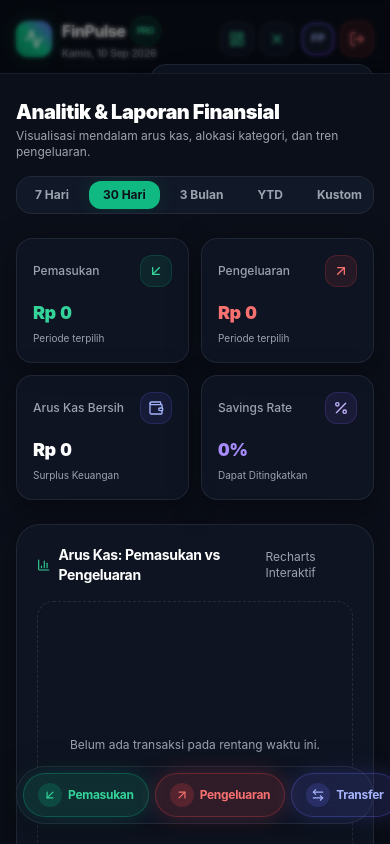
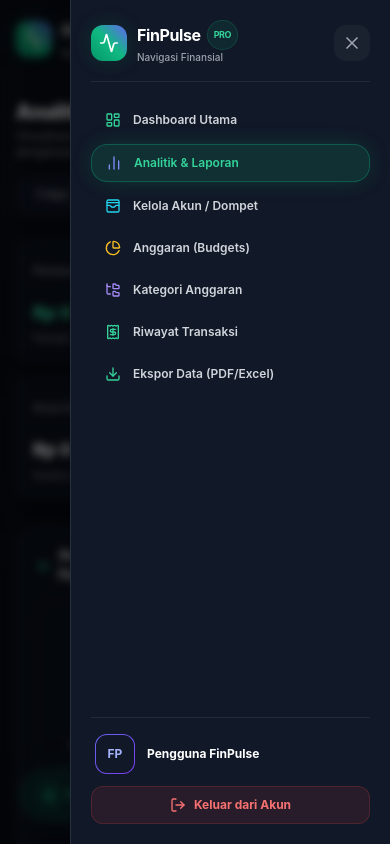
Before and after one commit to Marcel-mux/FInPulse-Project, a Next.js app: page /analytics in a window 390 px wide. Both pictures are taken after a click on the button "Buka Menu Navigasi". Shown: the top 844 px of the page. Built offline with nearby package versions, Linux system fonts and the light colour scheme; no server answers; the database is empty.

Commit message:
feat(mobile): add full mobile navigation drawer with backdrop portal and connect grid icon to dashboard

```diff
--- a/src/components/budget/BudgetSection.tsx
+++ b/src/components/budget/BudgetSection.tsx
@@ -35,7 +35,7 @@
   };
 
   return (
-    <section className="w-full flex flex-col gap-4">
+    <section id="budget-section" className="w-full flex flex-col gap-4">
       {/* Section Header */}
       <div className="flex items-center justify-between px-1">
         <div className="flex items-center gap-2">
--- a/src/components/dashboard/RecentActivityFeed.tsx
+++ b/src/components/dashboard/RecentActivityFeed.tsx
@@ -84,7 +84,7 @@
 
   if (transactions.length === 0) {
     return (
-      <section className="w-full flex flex-col gap-3">
+      <section id="recent-activity" className="w-full flex flex-col gap-3">
         <div className="flex items-center gap-2 px-1">
           <Clock className="w-4 h-4 text-emerald-400" />
           <h2 className="text-sm font-semibold tracking-wide text-white uppercase">
@@ -97,7 +97,7 @@
   }
 
   return (
-    <section className="w-full flex flex-col gap-3">
+    <section id="recent-activity" className="w-full flex flex-col gap-3">
       {/* Feed Header */}
       <div className="flex flex-col sm:flex-row sm:items-center justify-between gap-2.5 px-1">
         <div className="flex items-center gap-2">
--- a/src/components/layout/Header.tsx
+++ b/src/components/layout/Header.tsx
@@ -12,10 +12,13 @@
   LayoutDashboard,
   LogOut,
   Menu,
+  PieChart,
+  Receipt,
   WalletCards,
   X,
 } from "lucide-react";
 import { useState, useEffect } from "react";
+import { createPortal } from "react-dom";
 import { useSession, signOut } from "next-auth/react";
 import { useAppStore } from "@/store/useAppStore";
 
@@ -23,11 +26,15 @@
   const pathname = usePathname();
   const { data: session } = useSession();
   const [currentDate, setCurrentDate] = useState<string>("");
-  const [mobileMenuOpen, setMobileMenuOpen] = useState(false);
+  const [isMobileMenuOpen, setIsMobileMenuOpen] = useState(false);
+  const [mounted, setMounted] = useState(false);
+
   const {
     setManageAccountsOpen,
     setManageCategoriesOpen,
     setExportModalOpen,
+    openBudgetForm,
+    setTransactionModalOpen,
   } = useAppStore();
 
   const userInitials = session?.user?.name
@@ -40,6 +47,7 @@
     : "FP";
 
   useEffect(() => {
+    setMounted(true);
     const now = new Date();
     const formatted = now.toLocaleDateString("id-ID", {
       weekday: "long",
@@ -50,10 +58,23 @@
     setCurrentDate(formatted);
   }, []);
 
+  // Lock body scroll saat mobile drawer terbuka
+  useEffect(() => {
+    if (isMobileMenuOpen) {
+      document.body.style.overflow = "hidden";
+    } else {
+      document.body.style.overflow = "";
+    }
+    return () => {
+      document.body.style.overflow = "";
+    };
+  }, [isMobileMenuOpen]);
+
   const isAnalytics = pathname === "/analytics";
 
   return (
-    <header className="w-full flex items-center justify-between overflow-hidden border-b border-white/[0.06] bg-charcoal-950/80 backdrop-blur-md sticky top-0 z-40 px-4 sm:px-8 pt-4 pb-3">
+    <>
+      <header className="w-full flex items-center justify-between border-b border-white/[0.06] bg-charcoal-950/80 backdrop-blur-md sticky top-0 z-40 px-4 sm:px-8 pt-4 pb-3">
         {/* Brand & Greeting */}
         <div className="flex items-center gap-2.5 sm:gap-3 shrink-0">
           <Link href="/" className="flex items-center gap-2.5 sm:gap-3">
@@ -108,87 +129,30 @@
 
         {/* Navigation & Controls */}
         <div className="flex items-center gap-1.5 sm:gap-2.5">
-        {/* Mobile Analytics Icon link */}
+          {/* Mobile Grid / Dashboard Direct Link (Ikon 4 kotak kecil) */}
           <Link
-          href={isAnalytics ? "/" : "/analytics"}
-          className="sm:hidden p-2 rounded-xl bg-charcoal-900/80 border border-white/[0.08] text-gray-300 hover:text-white"
-          title={isAnalytics ? "Ke Dashboard" : "Ke Analitik"}
+            href="/"
+            className="sm:hidden p-2 rounded-xl bg-charcoal-900/80 hover:bg-charcoal-900 border border-white/[0.08] text-emerald-400 hover:text-emerald-300 transition-colors flex items-center justify-center cursor-pointer"
+            title="Ke Dashboard Utama"
+            aria-label="Dashboard Utama"
           >
-          {isAnalytics ? (
-            <LayoutDashboard className="w-4 h-4 text-emerald-400" />
-          ) : (
-            <BarChart2 className="w-4 h-4 text-emerald-400" />
-          )}
+            <LayoutDashboard className="w-4 h-4" />
           </Link>
 
-        {/* Mobile Dropdown Menu Button */}
-        <div className="sm:hidden">
+          {/* Mobile Hamburger Menu Toggle Button (☰) */}
           <button
             type="button"
-            onClick={() => setMobileMenuOpen(!mobileMenuOpen)}
-            className="p-2 rounded-xl bg-charcoal-900/80 border border-white/[0.08] text-gray-300 hover:text-white transition-colors cursor-pointer"
-            title="Menu Fitur"
-            aria-label="Menu Fitur"
+            onClick={() => setIsMobileMenuOpen(!isMobileMenuOpen)}
+            className="sm:hidden p-2 rounded-xl bg-charcoal-900/80 hover:bg-charcoal-900 border border-white/[0.08] text-gray-300 hover:text-white transition-colors cursor-pointer flex items-center justify-center"
+            title="Buka Menu Navigasi"
+            aria-label="Buka Menu Navigasi"
           >
-            {mobileMenuOpen ? (
+            {isMobileMenuOpen ? (
               <X className="w-4 h-4 text-emerald-400" />
             ) : (
               <Menu className="w-4 h-4 text-gray-300" />
             )}
           </button>
-
-          {/* Mobile Dropdown Popover */}
-          <AnimatePresence>
-            {mobileMenuOpen && (
-              <>
-                <div
-                  className="fixed inset-0 z-40 bg-black/40 backdrop-blur-xs"
-                  onClick={() => setMobileMenuOpen(false)}
-                />
-                <motion.div
-                  initial={{ opacity: 0, y: -8, scale: 0.95 }}
-                  animate={{ opacity: 1, y: 0, scale: 1 }}
-                  exit={{ opacity: 0, y: -8, scale: 0.95 }}
-                  transition={{ duration: 0.15 }}
-                  className="fixed right-4 top-16 z-50 w-56 p-2 rounded-2xl glass-card border border-white/15 shadow-2xl bg-charcoal-900/98 backdrop-blur-xl flex flex-col gap-1"
-                >
-                  <button
-                    onClick={() => {
-                      setMobileMenuOpen(false);
-                      setManageAccountsOpen(true);
-                    }}
-                    className="flex items-center gap-2.5 px-3 py-2.5 rounded-xl hover:bg-white/[0.06] text-xs font-semibold text-gray-200 hover:text-white transition-colors w-full text-left"
-                  >
-                    <WalletCards className="w-4 h-4 text-emerald-400 shrink-0" />
-                    <span>Kelola Akun & Dompet</span>
-                  </button>
-
-                  <button
-                    onClick={() => {
-                      setMobileMenuOpen(false);
-                      setManageCategoriesOpen(true);
-                    }}
-                    className="flex items-center gap-2.5 px-3 py-2.5 rounded-xl hover:bg-white/[0.06] text-xs font-semibold text-gray-200 hover:text-white transition-colors w-full text-left"
-                  >
-                    <FolderTree className="w-4 h-4 text-indigo-400 shrink-0" />
-                    <span>Kategori Anggaran</span>
-                  </button>
-
-                  <button
-                    onClick={() => {
-                      setMobileMenuOpen(false);
-                      setExportModalOpen(true);
-                    }}
-                    className="flex items-center gap-2.5 px-3 py-2.5 rounded-xl hover:bg-white/[0.06] text-xs font-semibold text-gray-200 hover:text-emerald-400 transition-colors w-full text-left"
-                  >
-                    <Download className="w-4 h-4 text-emerald-400 shrink-0" />
-                    <span>Ekspor Laporan (PDF/Excel)</span>
-                  </button>
-                </motion.div>
-              </>
-            )}
-          </AnimatePresence>
-        </div>
 
           {/* Manage Accounts Button (Desktop / Tablet) */}
           <motion.button
@@ -263,20 +227,224 @@
               </div>
             </div>
 
-          {/* Logout Button */}
+            {/* Logout Button (Desktop / Tablet) */}
             <motion.button
               whileHover={{ scale: 1.05 }}
               whileTap={{ scale: 0.95 }}
               onClick={() => signOut({ callbackUrl: "/login" })}
-            className="flex items-center gap-1.5 p-2 sm:px-3 sm:py-2 min-h-[36px] sm:min-h-[40px] rounded-xl bg-crimson-500/10 hover:bg-crimson-500/20 border border-crimson-500/20 hover:border-crimson-500/40 text-xs font-semibold text-crimson-400 hover:text-crimson-300 transition-all cursor-pointer"
+              className="hidden sm:flex items-center gap-1.5 p-2 sm:px-3 sm:py-2 min-h-[36px] sm:min-h-[40px] rounded-xl bg-crimson-500/10 hover:bg-crimson-500/20 border border-crimson-500/20 hover:border-crimson-500/40 text-xs font-semibold text-crimson-400 hover:text-crimson-300 transition-all cursor-pointer"
               title="Keluar dari akun (Logout)"
               aria-label="Keluar dari akun"
             >
               <LogOut className="w-4 h-4" />
-            <span className="hidden sm:inline">Keluar</span>
+              <span>Keluar</span>
             </motion.button>
           </div>
         </div>
       </header>
+
+      {/* Mobile Navigation Drawer Mounted to Body (Immune to Parent Clip / Stacking) */}
+      {mounted &&
+        createPortal(
+          <AnimatePresence>
+            {isMobileMenuOpen && (
+              <div className="fixed inset-0 z-50 flex justify-end">
+                {/* Backdrop Overlay with Blur */}
+                <motion.div
+                  initial={{ opacity: 0 }}
+                  animate={{ opacity: 1 }}
+                  exit={{ opacity: 0 }}
+                  transition={{ duration: 0.2 }}
+                  onClick={() => setIsMobileMenuOpen(false)}
+                  className="fixed inset-0 bg-black/60 backdrop-blur-sm z-50 cursor-pointer"
+                  aria-label="Tutup Menu"
+                />
+
+                {/* Mobile Drawer Panel (Slide-in from Right) */}
+                <motion.div
+                  initial={{ x: "100%" }}
+                  animate={{ x: 0 }}
+                  exit={{ x: "100%" }}
+                  transition={{ type: "spring", damping: 28, stiffness: 320 }}
+                  className="relative w-80 max-w-[85vw] h-full bg-charcoal-900 border-l border-white/10 z-50 p-5 sm:p-6 flex flex-col justify-between shadow-2xl overflow-y-auto"
+                >
+                  {/* Top Drawer Content */}
+                  <div>
+                    {/* Drawer Header */}
+                    <div className="flex items-center justify-between pb-4 border-b border-white/[0.08]">
+                      <div className="flex items-center gap-2.5">
+                        <div className="w-9 h-9 rounded-xl bg-gradient-to-tr from-emerald-600 via-emerald-500 to-indigo-500 flex items-center justify-center shadow-glow-emerald">
+                          <Activity className="w-5 h-5 text-white" />
+                        </div>
+                        <div>
+                          <h2 className="text-base font-bold text-white tracking-tight flex items-center gap-1.5">
+                            FinPulse
+                            <span className="text-[9px] px-1.5 py-0.5 rounded-full bg-emerald-500/10 text-emerald-400 font-bold border border-emerald-500/20">
+                              PRO
+                            </span>
+                          </h2>
+                          <p className="text-[10px] text-gray-400 font-medium">
+                            Navigasi Finansial
+                          </p>
+                        </div>
+                      </div>
+
+                      {/* Close Button (X) */}
+                      <button
+                        type="button"
+                        onClick={() => setIsMobileMenuOpen(false)}
+                        className="p-2 rounded-xl bg-white/[0.04] hover:bg-white/[0.08] text-gray-400 hover:text-white transition-colors cursor-pointer"
+                        aria-label="Tutup Menu"
+                      >
+                        <X className="w-5 h-5" />
+                      </button>
+                    </div>
+
+                    {/* Navigation Menu List */}
+                    <nav className="flex flex-col gap-1.5 mt-5">
+                      {/* Dashboard Utama */}
+                      <Link
+                        href="/"
+                        onClick={() => setIsMobileMenuOpen(false)}
+                        className={`flex items-center gap-3 px-3.5 py-2.5 rounded-2xl text-xs sm:text-sm font-semibold transition-all ${
+                          !isAnalytics
+                            ? "bg-emerald-500/15 text-emerald-400 border border-emerald-500/30 shadow-glow-emerald"
+                            : "text-gray-300 hover:bg-white/[0.05] hover:text-white"
+                        }`}
+                      >
+                        <LayoutDashboard className="w-4 h-4 text-emerald-400 shrink-0" />
+                        <span>Dashboard Utama</span>
+                      </Link>
+
+                      {/* Analitik & Laporan */}
+                      <Link
+                        href="/analytics"
+                        onClick={() => setIsMobileMenuOpen(false)}
+                        className={`flex items-center gap-3 px-3.5 py-2.5 rounded-2xl text-xs sm:text-sm font-semibold transition-all ${
+                          isAnalytics
+                            ? "bg-emerald-500/15 text-emerald-400 border border-emerald-500/30 shadow-glow-emerald"
+                            : "text-gray-300 hover:bg-white/[0.05] hover:text-white"
+                        }`}
+                      >
+                        <BarChart2 className="w-4 h-4 text-indigo-400 shrink-0" />
+                        <span>Analitik & Laporan</span>
+                      </Link>
+
+                      {/* Kelola Akun / Dompet */}
+                      <button
+                        type="button"
+                        onClick={() => {
+                          setIsMobileMenuOpen(false);
+                          setManageAccountsOpen(true);
+                        }}
+                        className="flex items-center gap-3 px-3.5 py-2.5 rounded-2xl text-xs sm:text-sm font-semibold text-gray-300 hover:bg-white/[0.05] hover:text-white transition-all w-full text-left cursor-pointer"
+                      >
+                        <WalletCards className="w-4 h-4 text-cyan-400 shrink-0" />
+                        <span>Kelola Akun / Dompet</span>
+                      </button>
+
+                      {/* Anggaran (Budgets) */}
+                      <button
+                        type="button"
+                        onClick={() => {
+                          setIsMobileMenuOpen(false);
+                          if (pathname === "/") {
+                            document
+                              .getElementById("budget-section")
+                              ?.scrollIntoView({ behavior: "smooth" });
+                          } else {
+                            openBudgetForm(null);
+                          }
+                        }}
+                        className="flex items-center gap-3 px-3.5 py-2.5 rounded-2xl text-xs sm:text-sm font-semibold text-gray-300 hover:bg-white/[0.05] hover:text-white transition-all w-full text-left cursor-pointer"
+                      >
+                        <PieChart className="w-4 h-4 text-amber-400 shrink-0" />
+                        <span>Anggaran (Budgets)</span>
+                      </button>
+
+                      {/* Kategori Anggaran */}
+                      <button
+                        type="button"
+                        onClick={() => {
+                          setIsMobileMenuOpen(false);
+                          setManageCategoriesOpen(true);
+                        }}
+                        className="flex items-center gap-3 px-3.5 py-2.5 rounded-2xl text-xs sm:text-sm font-semibold text-gray-300 hover:bg-white/[0.05] hover:text-white transition-all w-full text-left cursor-pointer"
+                      >
+                        <FolderTree className="w-4 h-4 text-violet-400 shrink-0" />
+                        <span>Kategori Anggaran</span>
+                      </button>
+
+                      {/* Riwayat Transaksi */}
+                      <button
+                        type="button"
+                        onClick={() => {
+                          setIsMobileMenuOpen(false);
+                          if (pathname === "/") {
+                            document
+                              .getElementById("recent-activity")
+                              ?.scrollIntoView({ behavior: "smooth" });
+                          } else {
+                            setTransactionModalOpen(true, "expense");
+                          }
+                        }}
+                        className="flex items-center gap-3 px-3.5 py-2.5 rounded-2xl text-xs sm:text-sm font-semibold text-gray-300 hover:bg-white/[0.05] hover:text-white transition-all w-full text-left cursor-pointer"
+                      >
+                        <Receipt className="w-4 h-4 text-emerald-400 shrink-0" />
+                        <span>Riwayat Transaksi</span>
+                      </button>
+
+                      {/* Ekspor Laporan */}
+                      <button
+                        type="button"
+                        onClick={() => {
+                          setIsMobileMenuOpen(false);
+                          setExportModalOpen(true);
+                        }}
+                        className="flex items-center gap-3 px-3.5 py-2.5 rounded-2xl text-xs sm:text-sm font-semibold text-gray-300 hover:bg-white/[0.05] hover:text-emerald-400 transition-all w-full text-left cursor-pointer"
+                      >
+                        <Download className="w-4 h-4 text-emerald-400 shrink-0" />
+                        <span>Ekspor Data (PDF/Excel)</span>
+                      </button>
+                    </nav>
+                  </div>
+
+                  {/* Drawer Footer: User Profile & Logout Button */}
+                  <div className="pt-4 border-t border-white/[0.08] flex flex-col gap-3">
+                    <div className="flex items-center gap-3 px-1">
+                      <div className="w-10 h-10 rounded-xl bg-gradient-to-br from-indigo-500 to-violet-600 p-[1px] shrink-0">
+                        <div className="w-full h-full rounded-[11px] bg-charcoal-900 flex items-center justify-center font-bold text-xs text-indigo-300">
+                          {userInitials}
+                        </div>
+                      </div>
+                      <div className="flex flex-col min-w-0">
+                        <span className="text-xs font-bold text-white truncate">
+                          {session?.user?.name || "Pengguna FinPulse"}
+                        </span>
+                        <span className="text-[10px] text-gray-400 truncate">
+                          {session?.user?.email || ""}
+                        </span>
+                      </div>
+                    </div>
+
+                    <button
+                      type="button"
+                      onClick={() => {
+                        setIsMobileMenuOpen(false);
+                        signOut({ callbackUrl: "/login" });
+                      }}
+                      className="flex items-center justify-center gap-2 w-full py-2.5 px-4 rounded-xl bg-crimson-500/10 hover:bg-crimson-500/20 border border-crimson-500/20 text-xs font-bold text-crimson-400 hover:text-crimson-300 transition-all cursor-pointer"
+                    >
+                      <LogOut className="w-4 h-4" />
+                      <span>Keluar dari Akun</span>
+                    </button>
+                  </div>
+                </motion.div>
+              </div>
+            )}
+          </AnimatePresence>,
+          document.body
+        )}
+    </>
   );
 }
```
Lines whose indentation alone changed are shown as unchanged.
